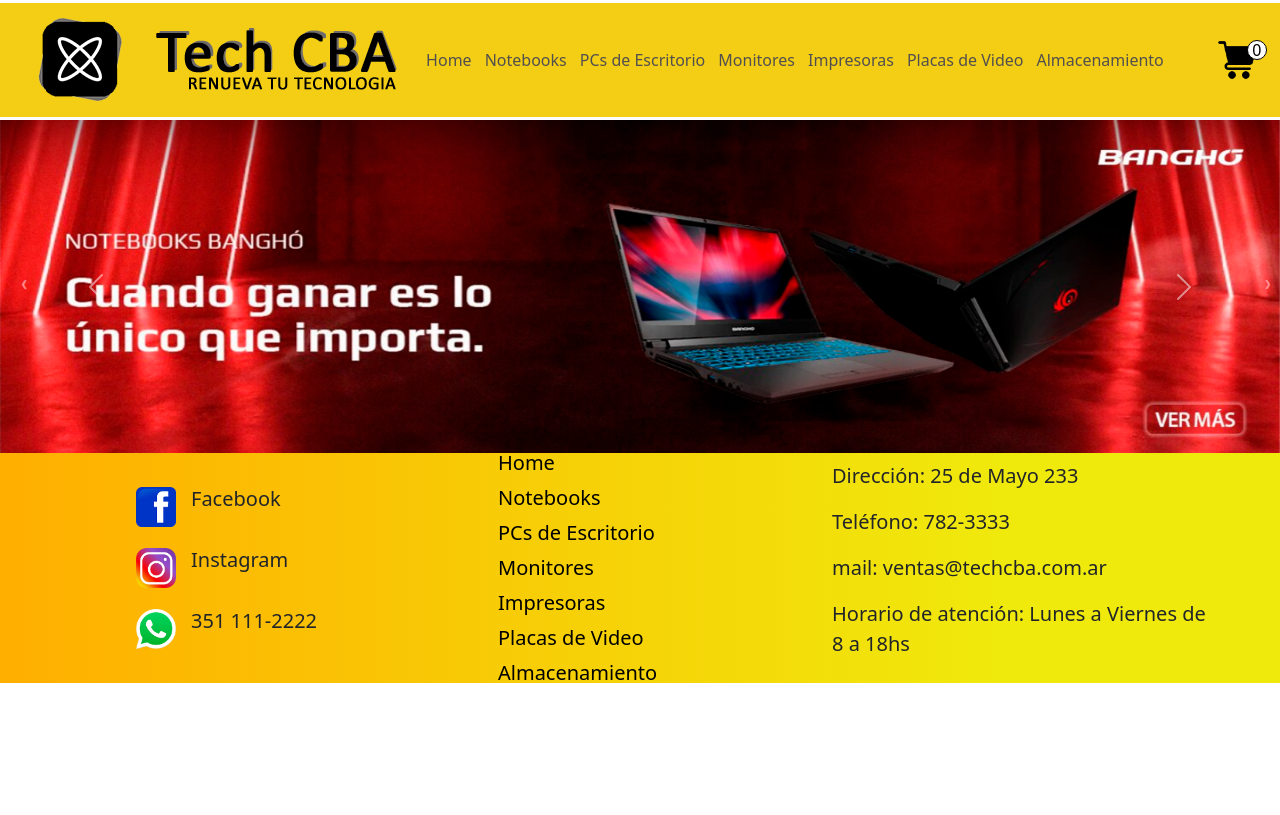
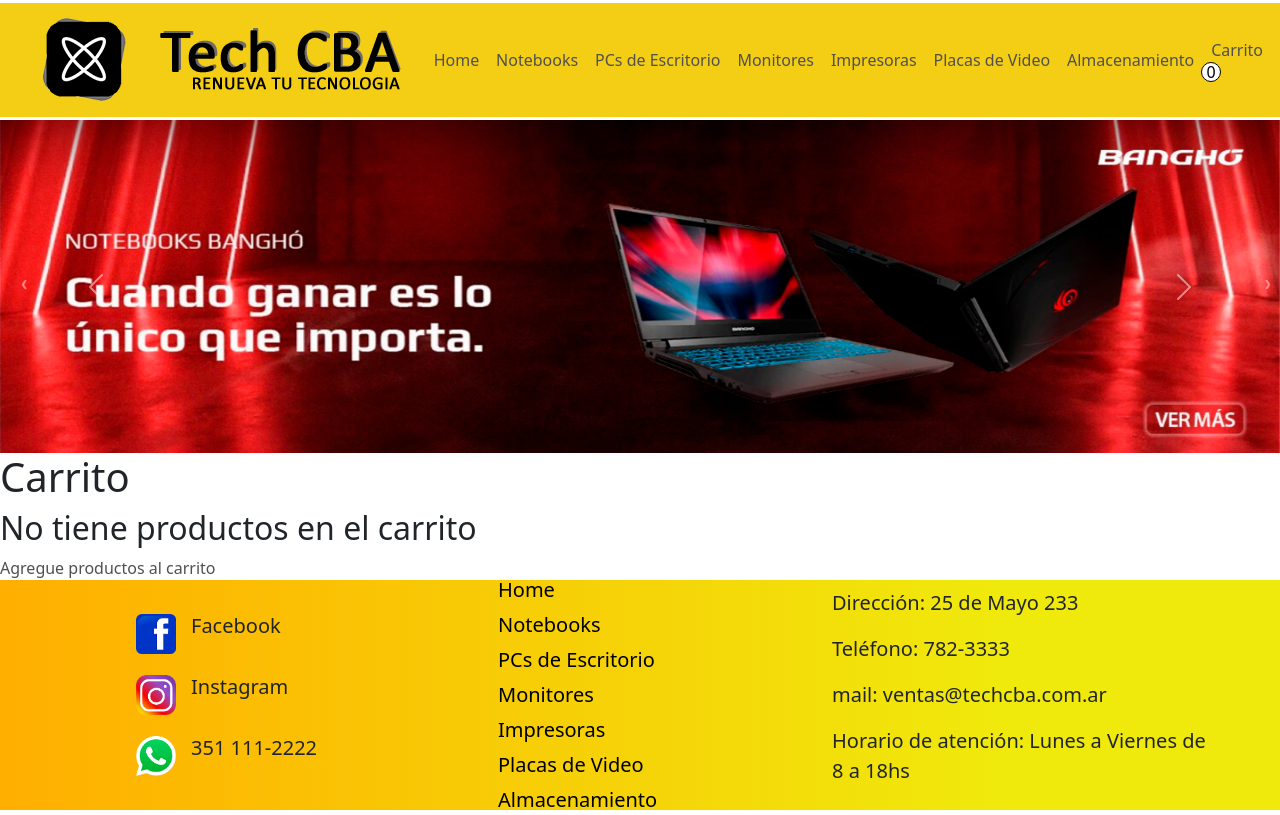
Before and after one commit to RAArrieta/Tech-CBA, a React (Create React App) app: page /carrito in a window 1280 px wide. Built offline with nearby package versions, Linux system fonts and the light colour scheme.

Commit message:
Cart Context y carrito

```diff
--- a/src/App.jsx
+++ b/src/App.jsx
@@ -1,4 +1,3 @@
-// import Header from "./Components/Header/Header";
 import NavBar from "./Components/NavBar/NavBar";
 import Banners from "./Components/Banners/Banners";
 import Footer from "./Components/Footer/Footer";
@@ -6,8 +5,15 @@
 import ItemDetailContainer from "./Components/ItemDetailContainer/ItemDetailContainer";
 import ItemListConteiner from "./Components/ItemListConteiner/ItemListConteiner";
 
+import { CartProvider } from "./Components/CartContext/CartContext";
+import Carrito from "./Components/Carrito/Carrito";
+
 function App() {
   return (
+    // <CartContext.Provider
+    //   value={{ carrito, agregarAlCarrito, contadorCarrito, total, eliminarPedido }}
+    // >
+    <CartProvider>
       <BrowserRouter>
         <NavBar />
         <Banners />
@@ -15,9 +21,12 @@
           <Route path="/" element={<ItemListConteiner />} />
           <Route path="/produtos/:categoria" element={<ItemListConteiner />} />
           <Route path="/item/:id" element={<ItemDetailContainer />} />
+          <Route path="/carrito" element={<Carrito />} />
         </Routes>
         <Footer />
       </BrowserRouter>
+    </CartProvider>
+    // </CartContext.Provider>
   );
 }
 
--- /dev/null
+++ b/src/Components/Carrito/Carrito.jsx
@@ -0,0 +1,43 @@
+import { useContext } from "react";
+import { CartContext } from "../CartContext/CartContext";
+import { Link } from "react-router-dom";
+
+const Carrito = () => {
+  const { carrito, total, eliminarPedido } = useContext(CartContext);
+
+  const eliminarPed = () => {
+    eliminarPedido();
+  };
+
+  return (
+    <div>
+      <h1>Carrito</h1>
+      {carrito.map((prod) => {
+        return (
+          <div key={prod.id}>
+            <h3>{prod.nombre}</h3>
+            <p>Cantidad: {prod.cantidad}</p>
+            <p>Precio: ${prod.precio}</p>
+            <p>Subtotal: ${prod.cantidad * prod.precio}</p>
+            <hr />
+          </div>
+        );
+      })}
+      {carrito.length !== 0 ? (
+        <div>
+          <h2>Total: ${total()}</h2>,
+          <button onClick={eliminarPed}>Eliminar pedido</button>
+        </div>
+      ) : (
+        <div>
+          <h2>No tiene productos en el carrito</h2>
+          <Link to="/" className="categorias">
+            Agregue productos al carrito
+          </Link>
+        </div>
+      )}
+    </div>
+  );
+};
+
+export default Carrito;
--- /dev/null
+++ b/src/Components/CartContext/CartContext.jsx
@@ -0,0 +1,57 @@
+import { createContext, useEffect, useState } from "react";
+
+export const CartContext = createContext();
+
+const carritoLS = JSON.parse(localStorage.getItem("carrito")) || [];
+
+export const CartProvider = ({ children }) => {
+
+  const [carrito, setCarrito] = useState(carritoLS);
+
+  const agregarAlCarrito = (producto, cantidad) => {
+    const productoAgregado = { ...producto, cantidad };
+    const newCarrito = [...carrito];
+    const prodExistente = newCarrito.find(
+      (prod) => prod.id === productoAgregado.id
+    );
+    if (prodExistente) {
+      prodExistente.cantidad += cantidad;
+      // setCarrito(newCarrito);
+    } else {
+      // setCarrito([...carrito, productoAgregado]);
+      newCarrito.push(productoAgregado)
+    }
+    setCarrito(newCarrito)
+    // localStorage.setItem()
+  };
+
+  const contadorCarrito = () => {
+    return carrito.reduce((acc, prod) => acc + prod.cantidad, 0);
+  };
+
+  const total = () => {
+    return carrito.reduce((acc, prod) => acc + prod.cantidad * prod.precio, 0);
+  };
+
+  const eliminarPedido = () => {
+    setCarrito([]);
+  };
+
+  useEffect (()=>{
+    localStorage.setItem("carrito",JSON.stringify(carrito))
+  },[carrito])
+
+  return (
+    <CartContext.Provider
+      value={{
+        carrito,
+        agregarAlCarrito,
+        contadorCarrito,
+        total,
+        eliminarPedido,
+      }}
+    >
+      {children}
+    </CartContext.Provider>
+  );
+};
--- a/src/Components/ItemDetail/ItemDetail.jsx
+++ b/src/Components/ItemDetail/ItemDetail.jsx
@@ -1,21 +1,20 @@
 import "./ItemDetail.css";
 import ItemCount from "../ItemCount/ItemCount";
-import { useState } from "react";
+import { useContext, useState } from "react";
+import { CartContext } from "../CartContext/CartContext";
 
 const ItemDetail = ({ producto }) => {
+  const { carrito, agregarAlCarrito } = useContext(CartContext);
+
   const [cantidad, setCantidad] = useState(1);
 
   const agregar = () => {
     cantidad < producto.stock && setCantidad(cantidad + 1);
   };
-
+  console.log(carrito);
   const descontar = () => {
     cantidad > 1 && setCantidad(cantidad - 1);
   };
-
-  const agregarAlCarrito = ()=>{
-    console.log({...producto, cantidad})
-  }
 
   return (
     <div className="container-itemdetail">
@@ -37,7 +36,9 @@
               agregar={agregar}
               descontar={descontar}
               stock={producto.stock}
-              agregarAlCarrito={agregarAlCarrito}
+              agregarAlCarrito={() => {
+                agregarAlCarrito(producto, cantidad);
+              }}
             />
           </div>
         </div>
--- a/src/Components/ItemListConteiner/ItemListConteiner.jsx
+++ b/src/Components/ItemListConteiner/ItemListConteiner.jsx
@@ -7,7 +7,6 @@
   const [listaProductos, setListaProductos] = useState([]);
   const [titulo, setTitulo] = useState("Productos");
   const categoria = useParams().categoria;
-  console.log(categoria);
 
   const buscarProductos = () => {
     fetch("https://653d18e4f52310ee6a99e04d.mockapi.io/productos/")
--- a/src/Components/NavBar/CartWidge/CartWidget.jsx
+++ b/src/Components/NavBar/CartWidge/CartWidget.jsx
@@ -1,12 +1,22 @@
-import "./CartWidget.css"
+import { Link } from "react-router-dom";
+import "./CartWidget.css";
+import { useContext } from "react";
+import { CartContext } from "../../CartContext/CartContext";
 
 const CartWidget = () => {
-    return (
-        <div className="CartWidget">
-            <img onClick={()=>console.log("Carrito")} className="carrito" src={require("./CartWidget.png")} alt="CartWidget" />
-            <div className="cantidad-cartw">0</div>
-        </div>
-    )
-}
+  const { contadorCarrito } = useContext(CartContext);
+
+  return (
+    <Link to="/carrito" className="categorias">
+      Carrito
+      <div className="cantidad-cartw">{contadorCarrito()}</div>
+    </Link>
+    // <div className="CartWidget">
+    //     CartWidget
+    //     {/* <img onClick={()=>console.log("Carrito")} className="carrito" src={require("./CartWidget.png")} alt="CartWidget" />
+    //     <div className="cantidad-cartw">0</div> */}
+    // </div>
+  );
+};
 
 export default CartWidget;
--- a/src/Components/NavBar/NavBar.jsx
+++ b/src/Components/NavBar/NavBar.jsx
@@ -32,7 +32,6 @@
       <Link to="/produtos/Almacenamiento" className="categorias">
         Almacenamiento
       </Link>
-
       <CartWidget />
     </ul>
   );
```
Lines whose indentation alone changed are shown as unchanged.
